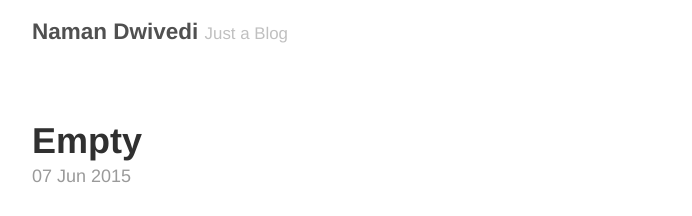
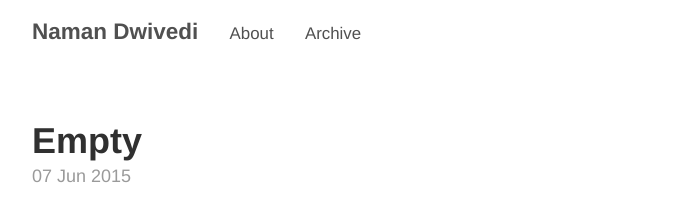
Before and after one commit to naman14/naman14.github.io, a Jekyll site: the page built from index.html, in a window 1280 px wide. Shown: the top 216 px of the page, without its empty margins (293-985 px from the left). Built offline with Jekyll 4.4.1, drawn with Linux system fonts in a browser that asks for light colours; the list of posts is cut into pages by our own code.

Commit message:
Adding archive and about pages

```diff
--- a/_config.yml
+++ b/_config.yml
@@ -6,7 +6,7 @@ relative_permalinks: true
 
 # Setup
 title:               Naman Dwivedi
-tagline:             Just a Blog
+tagline:             naman14
 url:                 http://naman-dwivedi.in
 paginate:            1
 baseurl:             ""
@@ -28,3 +28,6 @@ author:
 version:             1.0.0
 github:
   repo:              https://github.com/naman14/naman14.github.io
+
+# This is the list of pages to incldue in the header of the website.
+pages_list:       {'About':'/about','Archive':'/archive'}
--- a/_layouts/default.html
+++ b/_layouts/default.html
@@ -8,8 +8,12 @@
     <div class="container content">
       <header class="masthead">
         <h3 class="masthead-title">
-          <a href="{{ site.baseurl }}/" title="Home">{{ site.title }}</a>
-          <small>{{ site.tagline }}</small>
+            <a href="/" title="Home">{{ site.title }}</a>
+
+            {% for page in site.pages_list %}
+            &nbsp;&nbsp;&nbsp;
+            <small><a href="{{ page[1]  }}">{{ page[0] }}</a></small>
+            {% endfor %}
         </h3>
       </header>
 
```
Also changed, not shown: archive.md (added, +10 -0 lines), about.md (added).
